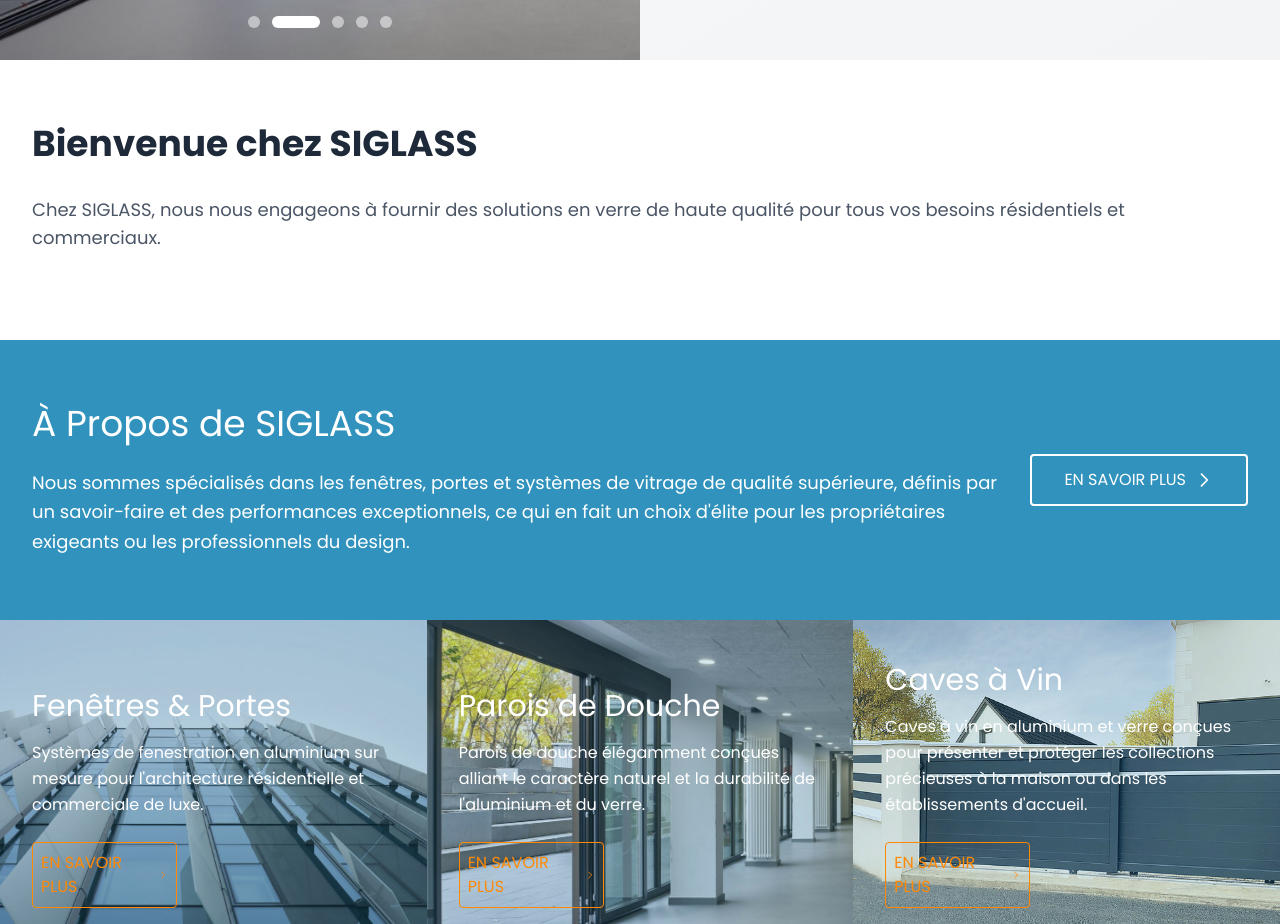
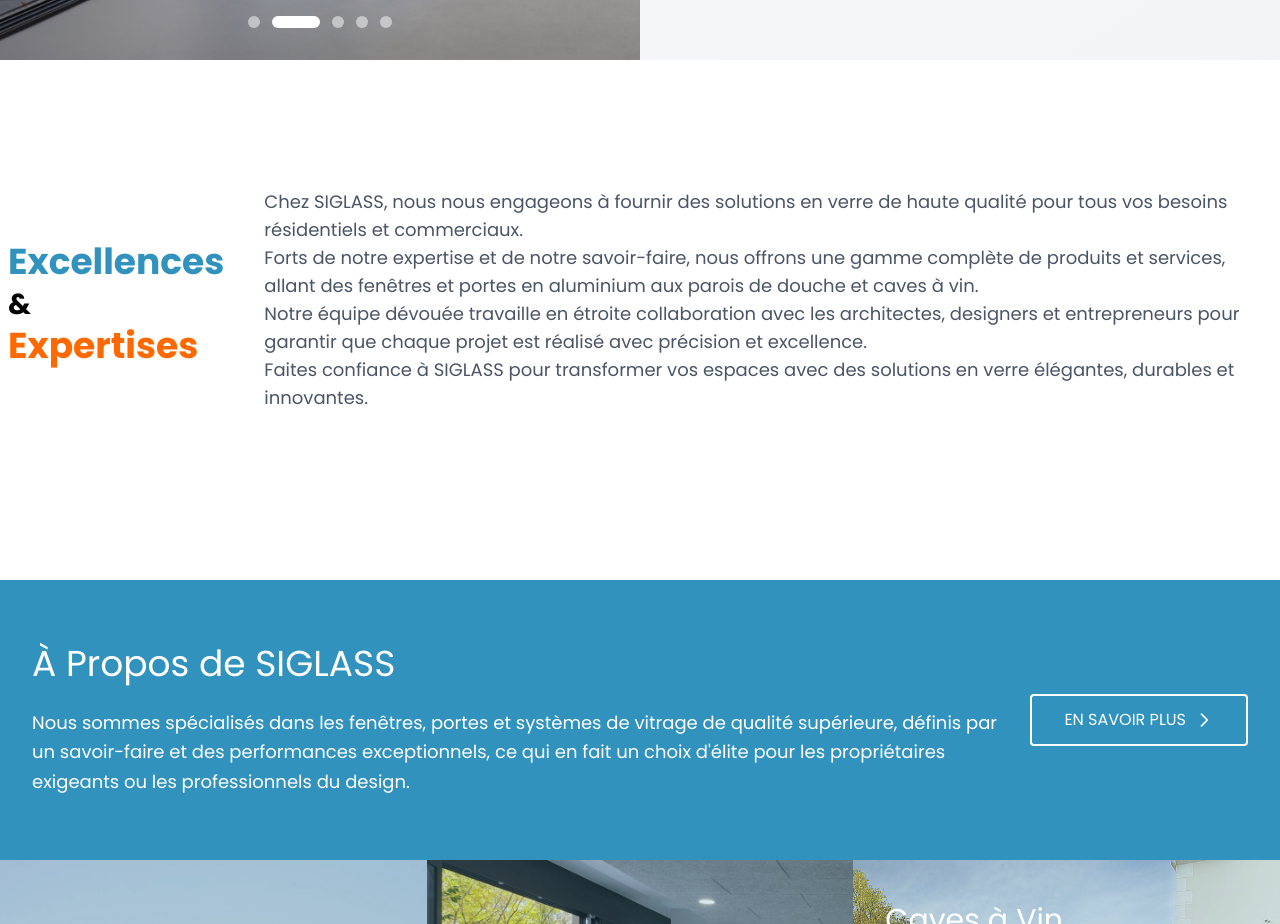
Before and after one commit to hadoukone0102/kone_hadou_page, a Next.js app: page / in a window 1280 px wide. Shown: the part 900-1824 px from the top of the page. Built offline with nearby package versions, Linux system fonts and the light colour scheme.

Commit message:
prensentation

```diff
--- a/src/app/globals.css
+++ b/src/app/globals.css
@@ -2,7 +2,7 @@
 
 :root {
   --background: #ffffff;
-  --foreground: #171717;
+  --foreground: #ffffff;
   --primary: #3193bd;
 ;
 }
@@ -17,7 +17,7 @@
 
 @media (prefers-color-scheme: dark) {
   :root {
-    --background: #0a0a0a;
+    --background: white;
     --foreground: #ededed;
     --primary: #3193bd;
   }
--- a/src/features/Contents/views/content-page.tsx
+++ b/src/features/Contents/views/content-page.tsx
@@ -1,10 +1,13 @@
 "use client";
 
+import PresentPage from "./prensent-page";
 import SiglassAbout from "./siglass-about";
 
 export default function ContentPage() {
     return (
         <div className="flex flex-col gap-4">
+            {/** Add more content or components as needed */}
+            <PresentPage/>
             {/* Add more content or components as needed */}
             <SiglassAbout />
         </div>
--- /dev/null
+++ b/src/features/Contents/views/prensent-page.tsx
@@ -0,0 +1,24 @@
+"use client";
+
+export default function PresentPage(){
+    return (
+        <div className="bg-white py-16 flex items-center justify-center">
+            {/* Company Presentation */}
+            <div className="max-w-7xl mx-auto px-4 sm:px-6 lg:px-2">
+                <h1 className="text-4xl font-bold text-gray-800 mb-1 text-primary">Excellences <small className="text-black">&</small></h1>
+                <h1 className="text-4xl font-bold text-gray-800 mb-4 text-orange-500">Expertises</h1>
+            </div>
+            <div className="max-w-7xl mx-auto px-4 sm:px-6 lg:px-8">
+                <p className="text-lg text-gray-600 mb-6">
+                    Chez SIGLASS, nous nous engageons à fournir des solutions en verre de haute qualité pour tous vos besoins résidentiels et commerciaux.
+                    <br />
+                    Forts de notre expertise et de notre savoir-faire, nous offrons une gamme complète de produits et services, allant des fenêtres et portes en aluminium aux parois de douche et caves à vin.
+                    <br />
+                    Notre équipe dévouée travaille en étroite collaboration avec les architectes, designers et entrepreneurs pour garantir que chaque projet est réalisé avec précision et excellence.
+                    <br />
+                    Faites confiance à SIGLASS pour transformer vos espaces avec des solutions en verre élégantes, durables et innovantes.
+                </p>
+            </div>
+        </div>
+    )
+}
--- a/src/features/Home/views/home-page.tsx
+++ b/src/features/Home/views/home-page.tsx
@@ -17,12 +17,6 @@ export default function Home_Page(){
             {/****************Body Page**************************** */}
             <main className="flex-grow">
                 <div className="w-full py-16">
-                    <div className="max-w-7xl mx-auto px-4 sm:px-6 lg:px-8">
-                        <h1 className="text-4xl font-bold text-gray-800 mb-8">Bienvenue chez SIGLASS</h1>
-                        <p className="text-lg text-gray-600 mb-6">
-                            Chez SIGLASS, nous nous engageons à fournir des solutions en verre de haute qualité pour tous vos besoins résidentiels et commerciaux.
-                        </p>
-                    </div>
                     <ContentPage />
                 </div>
             </main>
```
